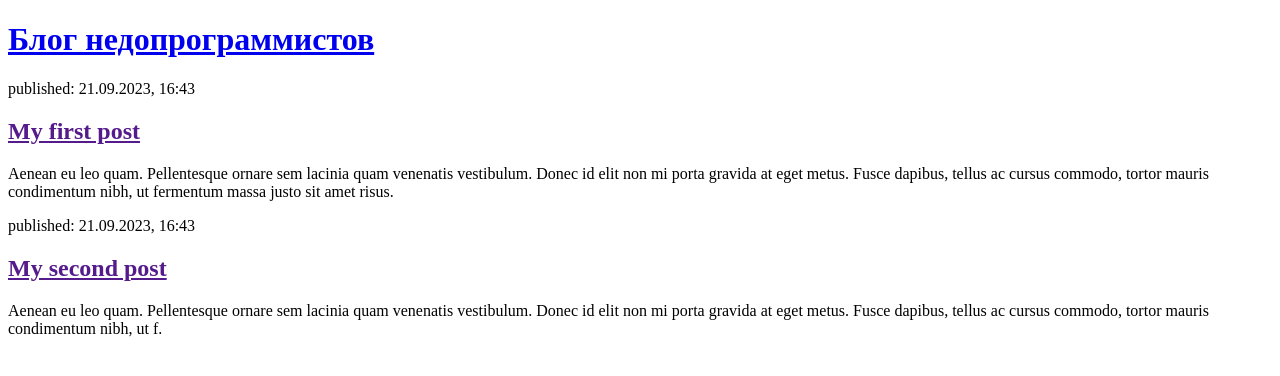
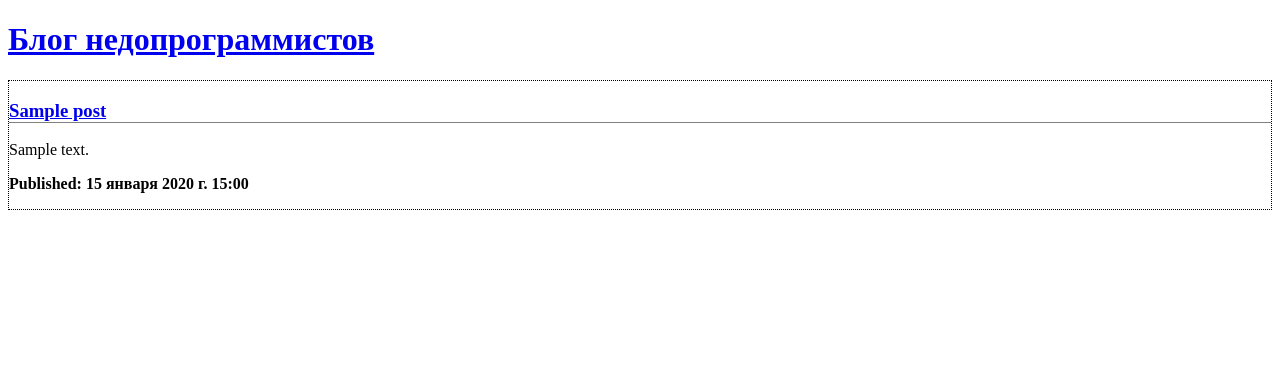
Before and after one commit to kryptxnite/my-first-blog, a Django app: page / in a window 1280 px wide. Shown: the top 376 px of the page. Run offline with Django 4.2, Linux system fonts and the light colour scheme; tables that the repository leaves empty hold one stand-in row (values such as "Sample post").

Commit message:
Modified templates to display posts from database.

```diff
--- a/boring/templates/boring/post_list.html
+++ b/boring/templates/boring/post_list.html
@@ -9,17 +9,13 @@
     <div>
         <h1><a href="/"> Блог недопрограммистов</a></h1>
     </div>
-
-    <div>
-        <p>published: 21.09.2023, 16:43</p>
-        <h2><a href="">My first post</a></h2>
-        <p>Aenean eu leo quam. Pellentesque ornare sem lacinia quam venenatis vestibulum. Donec id elit non mi porta gravida at eget metus. Fusce dapibus, tellus ac cursus commodo, tortor mauris condimentum nibh, ut fermentum massa justo sit amet risus.</p>
-    </div>
-
-    <div>
-        <p>published: 21.09.2023, 16:43</p>
-        <h2><a href="">My second post</a></h2>
-        <p>Aenean eu leo quam. Pellentesque ornare sem lacinia quam venenatis vestibulum. Donec id elit non mi porta gravida at eget metus. Fusce dapibus, tellus ac cursus commodo, tortor mauris condimentum nibh, ut f.</p>
-    </div>
+    {% for post in posts%}
+        <div style="border: 1px dotted black;">
+            <h3 style="border-bottom: 1px solid gray;"><a href="#">{{ post.title }}</a></h3>
+            <p>{{ post.text|linebreaksbr }}</p>
+            <p><b>Published: {{ post.published_date }}</b></p>
+        </div>
+        <br>
+    {% endfor %}
 </body>
 </html>
--- a/boring/views.py
+++ b/boring/views.py
@@ -1,4 +1,7 @@
 from django.shortcuts import render
+from django.utils import timezone
+from .models import Post
 
 def post_list(request):
-    return render(request, 'boring/post_list.html', {})
+    posts = Post.objects.filter(published_date__lte=timezone.now()).order_by('published_date')
+    return render(request, 'boring/post_list.html', {'posts': posts})
```
